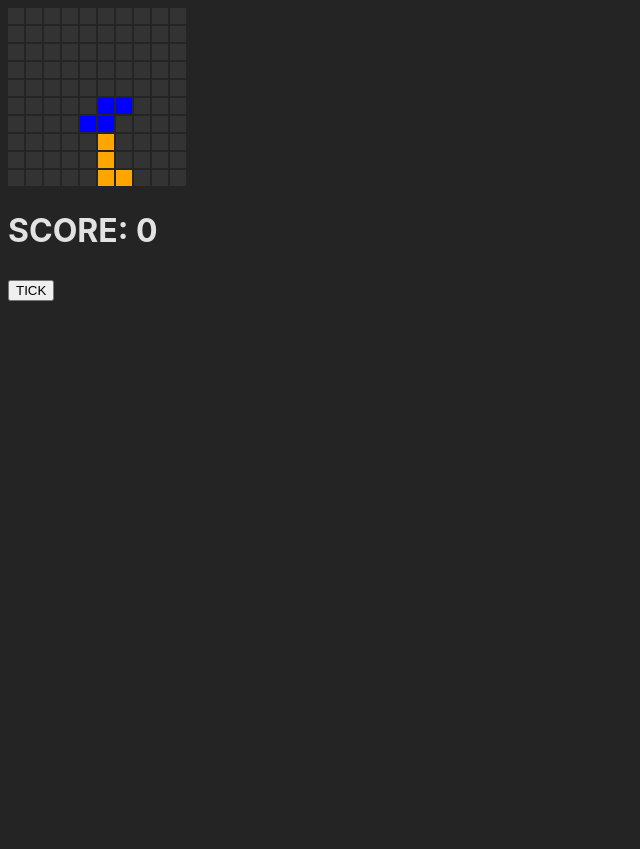
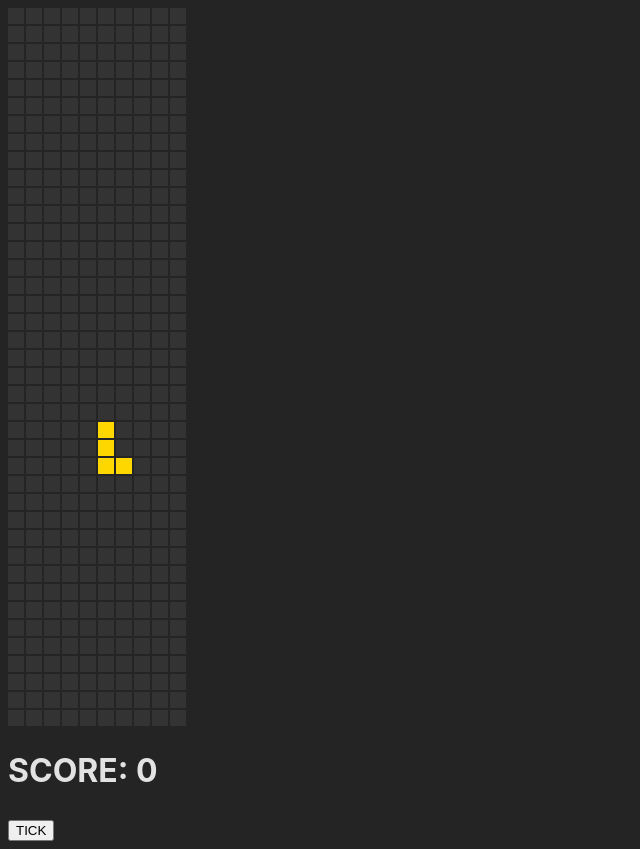
Before and after one commit to tetris-js/tetris-js, a website built with Vite: page index.html in a window 1280 px wide. Shown: the whole page, without its empty margins (0-640 px from the left). Before the commit the page ends 800 px from the top, so only its background shows below. Built offline with nearby package versions, Linux system fonts and the light colour scheme.

Commit message:
refactor: things

```diff
--- a/src/cell.ts
+++ b/src/cell.ts
@@ -1,24 +1,6 @@
-export type Color =
-  | 'red'
-  | 'blue'
-  | 'green'
-  | 'yellow'
-  | 'purple'
-  | 'orange'
-  | 'white'
+import { FigureName } from './figure'
 
-export const getRandomColor = (): Color => {
-  const colors: Color[] = [
-    'red',
-    'blue',
-    'green',
-    'yellow',
-    'purple',
-    'orange',
-    'white',
-  ]
-  return colors[Math.floor(Math.random() * colors.length)]
-}
+export type Color = `color-${FigureName}`
 
 export class Cell {
   constructor(public occupied: boolean, public color?: Color) {}
--- a/src/figure.ts
+++ b/src/figure.ts
@@ -1,12 +1,12 @@
-import { Cell, Color, getRandomColor } from './cell'
+import { Cell, Color } from './cell'
 
-type figureName = 'T' | 'I' | 'S' | 'Z' | 'O' | 'J' | 'L'
+export type FigureName = 'T' | 'I' | 'S' | 'Z' | 'O' | 'J' | 'L'
 
 class Shape {
   public cells: Cell[][]
 
-  constructor(public name: figureName, shapeNumbers: number[][]) {
-    const color = getRandomColor()
+  constructor(public name: FigureName, shapeNumbers: number[][]) {
+    const color = `color-${name}` as Color
     this.cells = shapeNumbers.map((fila) =>
       fila.map(
         (celda) => new Cell(celda === 1, celda === 1 ? color : undefined),
@@ -52,38 +52,26 @@ type Rotation = 0 | 1 | 2 | 3
 
 export class Figure {
   public shape: Shape
-  public color: Color
   public ticksToFix: number | null = null
 
   constructor(
     public position: { x: number; y: number },
     public rotation: Rotation = 0,
     shapeArg?: Shape,
-    colorArg?: Color,
-    // la figura se fija cuando toca el fondo o una celda fijada
-    // si deberia fijarse, inicializar ticksParaFijar
-    // si ticksParaFijar es 0, fijar la figura
   ) {
     if (shapeArg) {
       this.shape = shapeArg
     } else {
       this.shape = getRandomShape()
     }
+  }
 
-    if (colorArg) {
-      this.color = colorArg
-    } else {
-      this.color = getRandomColor()
-    }
+  get color(): Color {
+    return `color-${this.shape.name}`
   }
 
   clone(): Figure {
-    const clone = new Figure(
-      { ...this.position },
-      this.rotation,
-      this.shape,
-      this.color,
-    )
+    const clone = new Figure({ ...this.position }, this.rotation, this.shape)
     clone.ticksToFix = this.ticksToFix
     return clone
   }
--- a/src/game.ts
+++ b/src/game.ts
@@ -91,7 +91,7 @@ export class Game {
     return this.board.cells[0].some((cell) => cell.occupied)
   }
 
-  private tick() {
+  public tick() {
     if (this.hasLost) {
       this.eventCallbacks.lose?.forEach((callback) => callback())
       this.board = new Board(this.board.height, this.board.width)
@@ -111,8 +111,8 @@ export class Game {
     if (!this.figure) this.addNewFigure()
   }
 
-  private addNewFigure(): void {
-    const figure = new Figure({
+  private addNewFigure(figure?: Figure): void {
+    figure ??= new Figure({
       x: 3 + ((Math.random() * (this.board.cells[0].length - 7)) | 0),
       y: 0,
     })
@@ -159,13 +159,9 @@ export class Game {
   }
 
   public resume() {
-    // let lastTime = Date.now()
     let lastScore = this.score
     this.clock = setInterval(() => {
-      console.log('tick')
       this.tick()
-      // const now = Date.now()
-      // const elapsed = now - lastTime
       if (this.score % 100 === 0 && this.score !== lastScore) {
         this.clockPeriod = Math.max(this.clockPeriod - 50, 50)
         this.pause()
--- a/src/main.ts
+++ b/src/main.ts
@@ -2,7 +2,7 @@ import { Board } from './board'
 import { Game } from './game'
 import './style.css'
 
-const game = new Game(new Board(10, 10), 'web')
+const game = new Game(new Board(40, 10), 'web')
 game.on('lose', () => {
   console.log('por tonto')
 })
@@ -12,7 +12,7 @@ document.addEventListener('keydown', (event) => {
   if (event.key === 'ArrowRight') game.move('right')
   if (event.key === 'ArrowDown') game.move('down')
   if (event.key === 'ArrowUp') game.rotate(1)
-  if (event.key === 't') game.dotick.bind(game)()
+  if (event.key === 't') game.tick()
   if (event.key === 'Escape') {
     if (game.isPaused) game.resume()
     else game.pause()
--- a/src/style.css
+++ b/src/style.css
@@ -12,6 +12,64 @@
   -webkit-font-smoothing: antialiased;
   -moz-osx-font-smoothing: grayscale;
   -webkit-text-size-adjust: 100%;
+
+  --salmon: #fd3f59;
+  --orange: #ffc82e;
+  --yellow: #fefb34;
+  --green: #53da3f;
+  --cyan: #01edfa;
+  --purple: #dd0ab2;
+  --red: #ea141c;
+  --dark-orange: #fe4819;
+  --sandy-brown: #ff910c;
+  --dark-green: #39892f;
+  --blue: #0077d3;
+  --dark-purple: #78256f;
+  --navy: #2e2e84;
+  --dark-medium-blue: #485dc5;
+
+  --purple-rainforest: #8a2be2;
+  --autumn-orange: #ff7f50;
+  --viridian-green: #40826d;
+  --turquoise-splash: #40e0d0;
+  --rose-sunset: #db4a7d;
+  --golden-sunflower: #fbb829;
+  --skyline-blue: #7ea6cf;
+
+  --deep-purple: #9400d3;
+  --vibrant-orange: #ff4500;
+  --rich-emerald: #009a34;
+  --electric-turquoise: #00f5ff;
+  --hot-pink: #ff1493;
+  --bold-sunflower: #ffd700;
+  --intense-azure: #1e90ff;
+
+  /* gpt 2nd */
+  --color-I: var(--deep-purple);
+  --color-O: var(--vibrant-orange);
+  --color-T: var(--rich-emerald);
+  --color-S: var(--electric-turquoise);
+  --color-Z: var(--hot-pink);
+  --color-L: var(--bold-sunflower);
+  --color-J: var(--intense-azure);
+
+  /* gpt 1st */
+  /* --color-I: var(--purple-rainforest);
+  --color-O: var(--autumn-orange);
+  --color-T: var(--viridian-green);
+  --color-S: var(--turquoise-splash);
+  --color-Z: var(--rose-sunset);
+  --color-L: var(--golden-sunflower);
+  --color-J: var(--skyline-blue); */
+
+  /* original */
+  /* --color-T: var(--purple);
+  --color-I: var(--cyan);
+  --color-S: var(--green);
+  --color-Z: var(--red);
+  --color-O: var(--yellow);
+  --color-J: var(--blue);
+  --color-L: var(--sandy-brown); */
 }
 
 #grid {
@@ -23,26 +81,26 @@
   background-color: #333;
 }
 
-#grid > .cell.occupied.red {
-  background-color: red;
+#grid > .cell.occupied.color-T {
+  background-color: var(--color-T);
 }
-#grid > .cell.occupied.blue {
-  background-color: blue;
+#grid > .cell.occupied.color-I {
+  background-color: var(--color-I);
 }
-#grid > .cell.occupied.green {
-  background-color: green;
+#grid > .cell.occupied.color-S {
+  background-color: var(--color-S);
 }
-#grid > .cell.occupied.yellow {
-  background-color: yellow;
+#grid > .cell.occupied.color-Z {
+  background-color: var(--color-Z);
 }
-#grid > .cell.occupied.purple {
-  background-color: purple;
+#grid > .cell.occupied.color-O {
+  background-color: var(--color-O);
 }
-#grid > .cell.occupied.orange {
-  background-color: orange;
+#grid > .cell.occupied.color-J {
+  background-color: var(--color-J);
 }
-#grid > .cell.occupied.white {
-  background-color: white;
+#grid > .cell.occupied.color-L {
+  background-color: var(--color-L);
 }
 
 #grid > .cell.figure {
```
